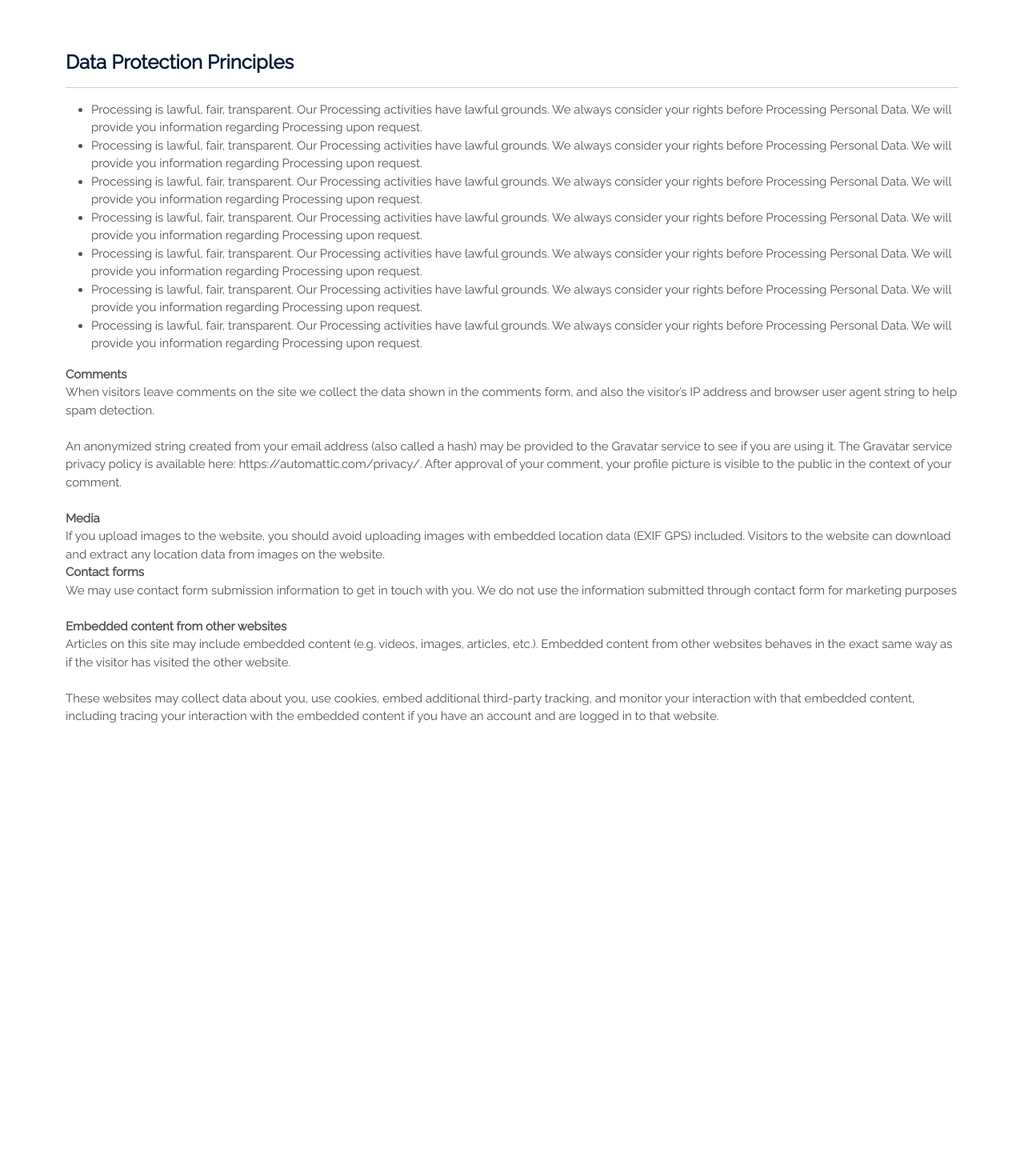
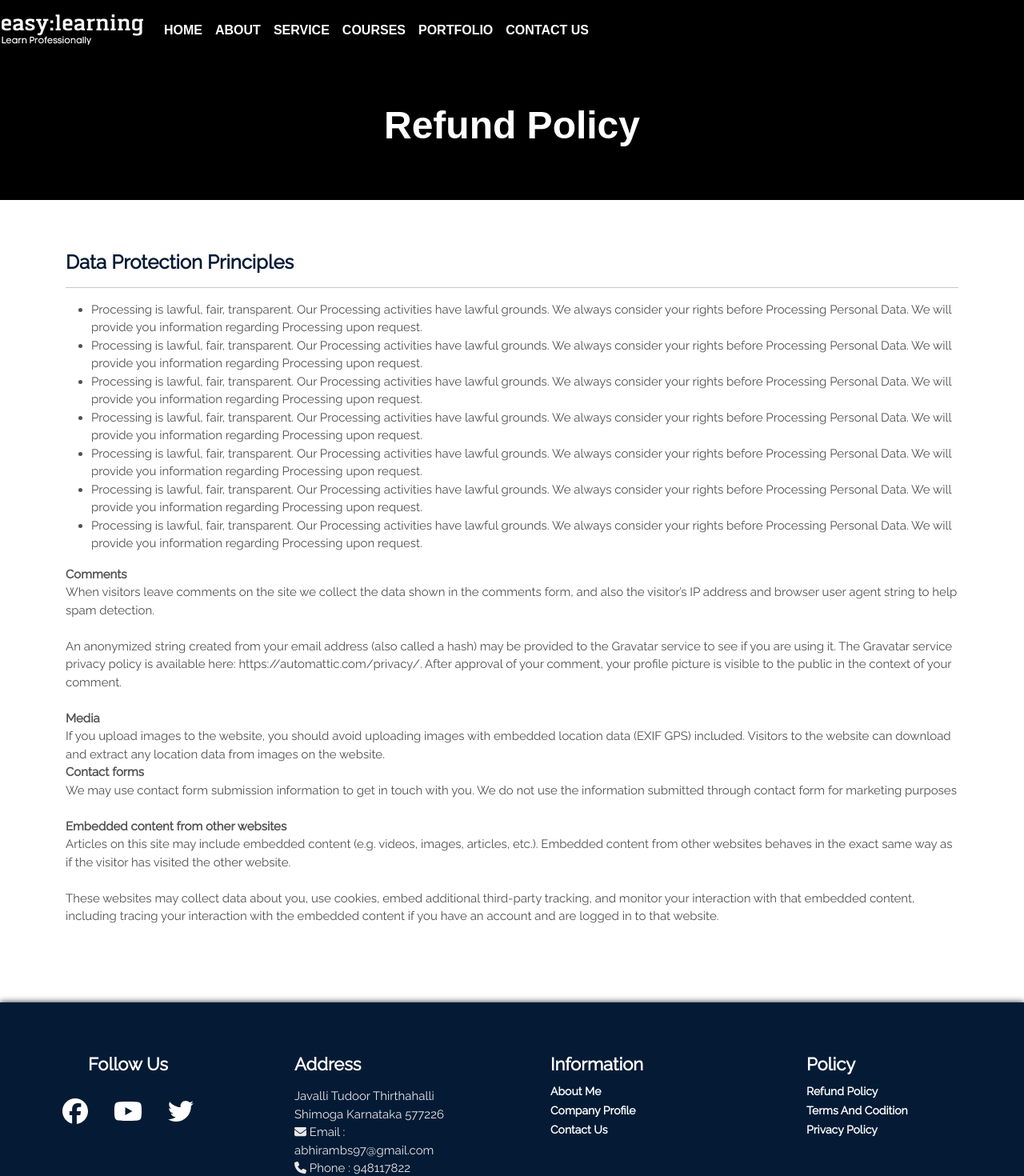
Before and after one commit to abhibs/react-laravel-project, a React (Create React App) app: page /refund/policy in a window 1280 px wide. Shown: the top 1470 px of the page at 80% size. Before the commit the page ends 923 px from the top, so only its background shows below. Built offline with nearby package versions, Linux system fonts and the light colour scheme; a web font is replaced by a local one.

Commit message:
refund policy page created and link given to footer

```diff
--- a/src/App.js
+++ b/src/App.js
@@ -1,16 +1,13 @@
 import React from "react";
-import RefundPolicy from "./components/RefundPolicy/RefundPolicy";
-// import { BrowserRouter } from "react-router-dom";
-// import AppRouter from "./routes/AppRouter";
+import { BrowserRouter } from "react-router-dom";
+import AppRouter from "./routes/AppRouter";
 
 function App() {
   return (
     <>
-      {/* <BrowserRouter>
+      <BrowserRouter>
         <AppRouter />
-      </BrowserRouter> */}
-
-      <RefundPolicy />
+      </BrowserRouter>
     </>
   );
 }
--- a/src/components/Footer/Footer.jsx
+++ b/src/components/Footer/Footer.jsx
@@ -6,6 +6,7 @@ import { faYoutube } from "@fortawesome/free-brands-svg-icons";
 import { faTwitter } from "@fortawesome/free-brands-svg-icons";
 import { faEnvelope } from "@fortawesome/free-solid-svg-icons";
 import { faPhone } from "@fortawesome/free-solid-svg-icons";
+import { BrowserRouter as Router, Switch, Route, Link } from "react-router-dom";
 
 class Footer extends Component {
   render() {
@@ -56,9 +57,12 @@ class Footer extends Component {
             </Col>
             <Col lg={3} md={6} sm={12} className="p-5 text-justify">
               <h2 className="footerName">Policy </h2>
-              <a className="footerLink" href="#">
+              {/* <a className="footerLink">
                 Refund Policy
-              </a>
+              </a> */}
+              <Link className="footerLink" to="/refund/policy">
+                Refund Policy
+              </Link>
               <br></br>
               <a className="footerLink" href="#">
                 Terms And Codition
--- /dev/null
+++ b/src/pages/Refundpolicy.jsx
@@ -0,0 +1,20 @@
+import React, { Component } from "react";
+import TopNavigation from "../components/TopNavigation/TopNavigation";
+import PageTop from "../components/PageTop/PageTop";
+import RefundPolicy from "../components/RefundPolicy/RefundPolicy";
+import Footer from "../components/Footer/Footer";
+
+class Refundpolicy extends Component {
+  render() {
+    return (
+      <>
+        <TopNavigation title="Abhiram / Refund Policy" />
+        <PageTop pagetitle="Refund Policy" />
+        <RefundPolicy />
+        <Footer />
+      </>
+    );
+  }
+}
+
+export default Refundpolicy;
--- a/src/routes/AppRouter.jsx
+++ b/src/routes/AppRouter.jsx
@@ -6,6 +6,7 @@ import Allprojectpage from "../pages/Allprojectpage";
 import Aboutpage from "../pages/Aboutpage";
 import Contactpage from "../pages/Contactpage";
 import Homepage from "../pages/Homepage";
+import Refundpolicy from "../pages/Refundpolicy";
 
 class AppRouter extends Component {
   render() {
@@ -18,6 +19,7 @@ class AppRouter extends Component {
           <Route exact path="/porfolio" component={Allprojectpage} />
           <Route exact path="/about" component={Aboutpage} />
           <Route exact path="/contact" component={Contactpage} />
+          <Route exact path="/refund/policy" component={Refundpolicy} />
         </Switch>
       </>
     );
```
